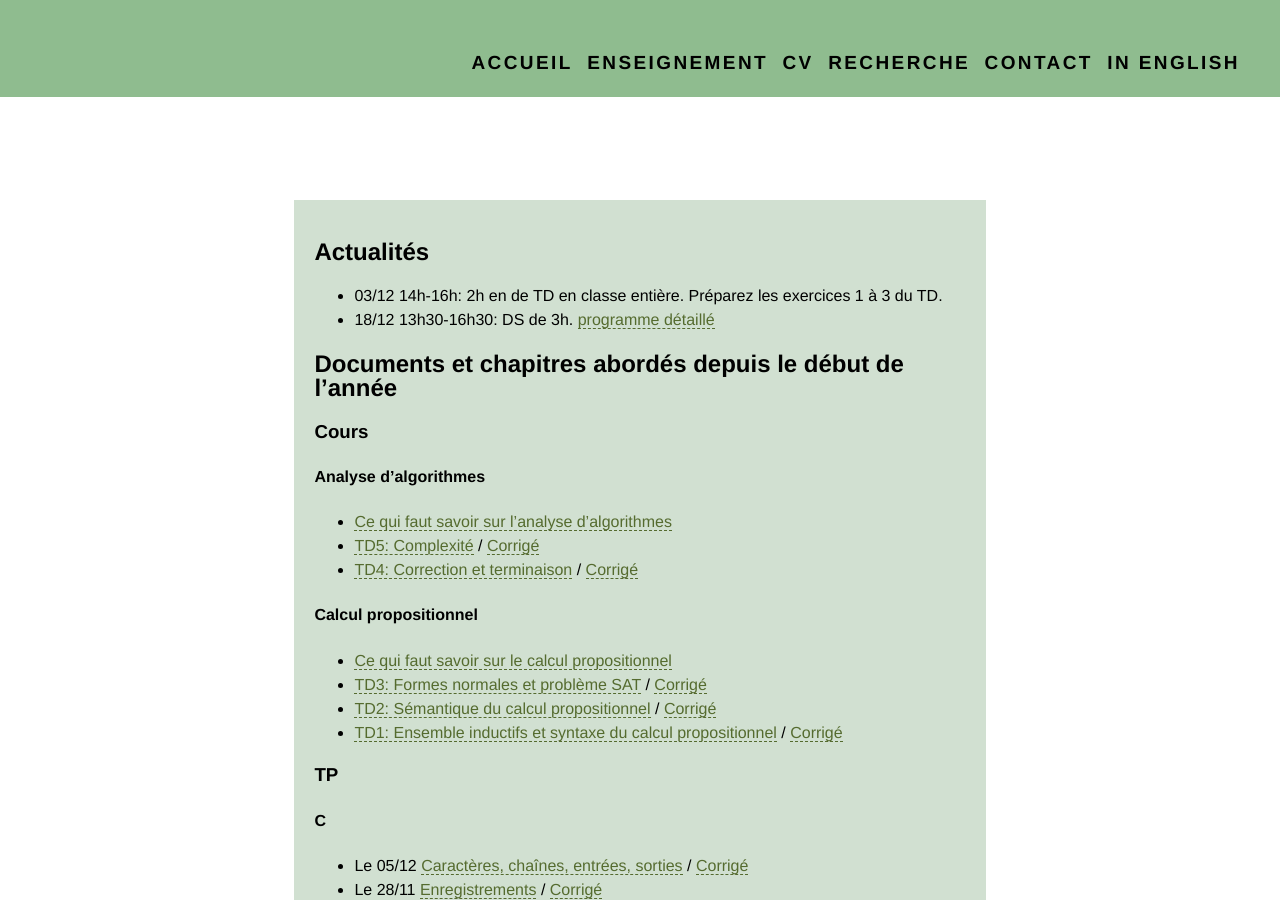
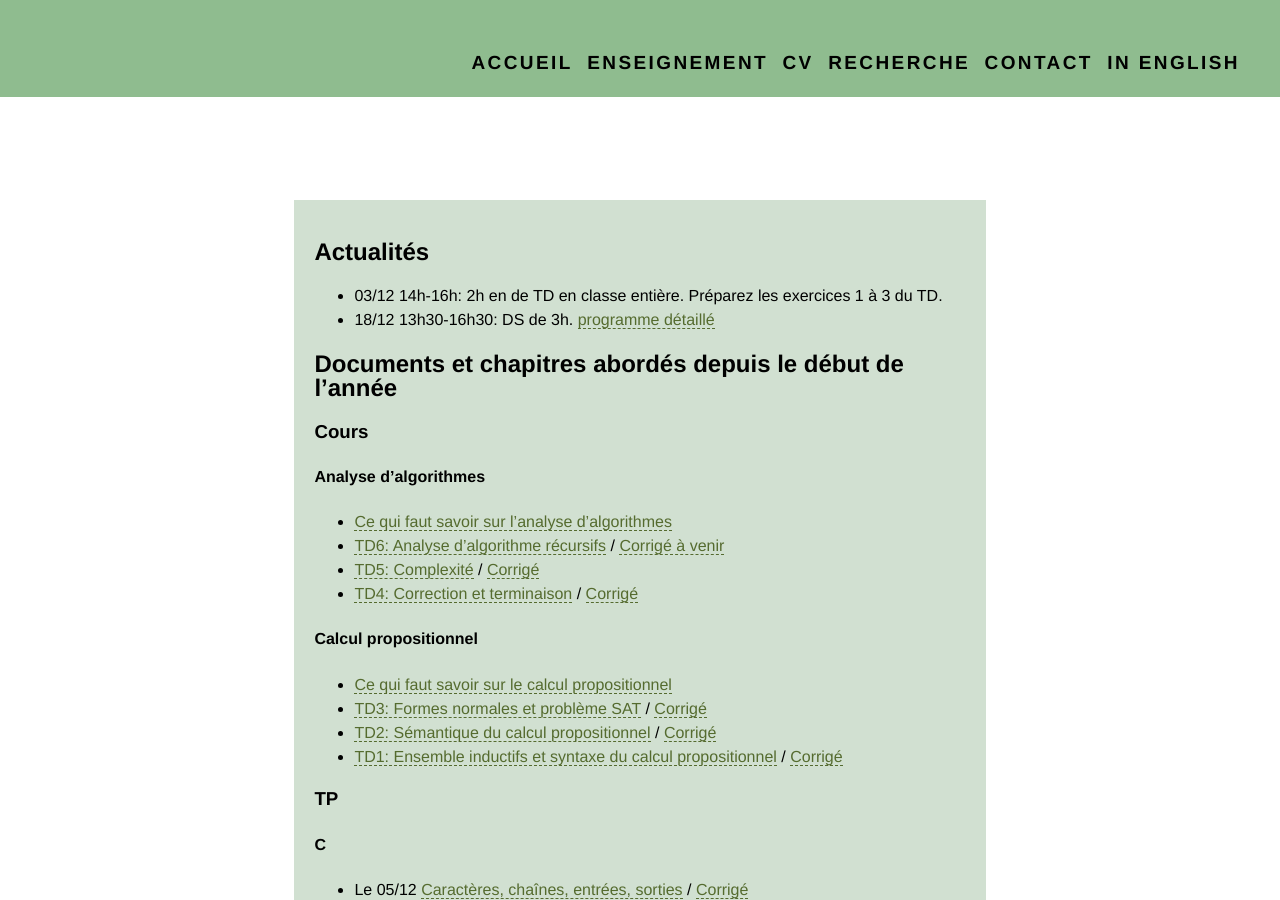
Before and after one commit to VladislavTempez/Vladislavtempez.github.io, a Jekyll site: the page built from pages/mp2i.md, in a window 1280 px wide and 900 px high. Built offline with Jekyll 4.4.1, drawn with Linux system fonts in a browser that asks for light colours.

Commit message:
ajout TD récursif

```diff
--- a/pages/mp2i.md
+++ b/pages/mp2i.md
@@ -14,6 +14,7 @@ description: Vladislav Tempez - Enseignement - MP2I - Informatique
 
 #### Analyse d'algorithmes
 - [Ce qui faut savoir sur l'analyse d'algorithmes](https://nc-lycees.netocentre.fr/s/YNpWjQD32sCZMzB)
+- [TD6: Analyse d'algorithme récursifs](https://nc-lycees.netocentre.fr/s/XpmKa5Rogpzo6kd) / [Corrigé à venir]()
 - [TD5: Complexité](https://nc-lycees.netocentre.fr/s/dc7mR3xgF5tGLXS) / [Corrigé](https://nc-lycees.netocentre.fr/s/oTCJX7zRcjZqRE7)
 - [TD4: Correction et terminaison](https://nc-lycees.netocentre.fr/s/MnxxTMawzAodcZe) / [Corrigé](https://nc-lycees.netocentre.fr/s/TDfHc2smCSkHbks)
 
```
